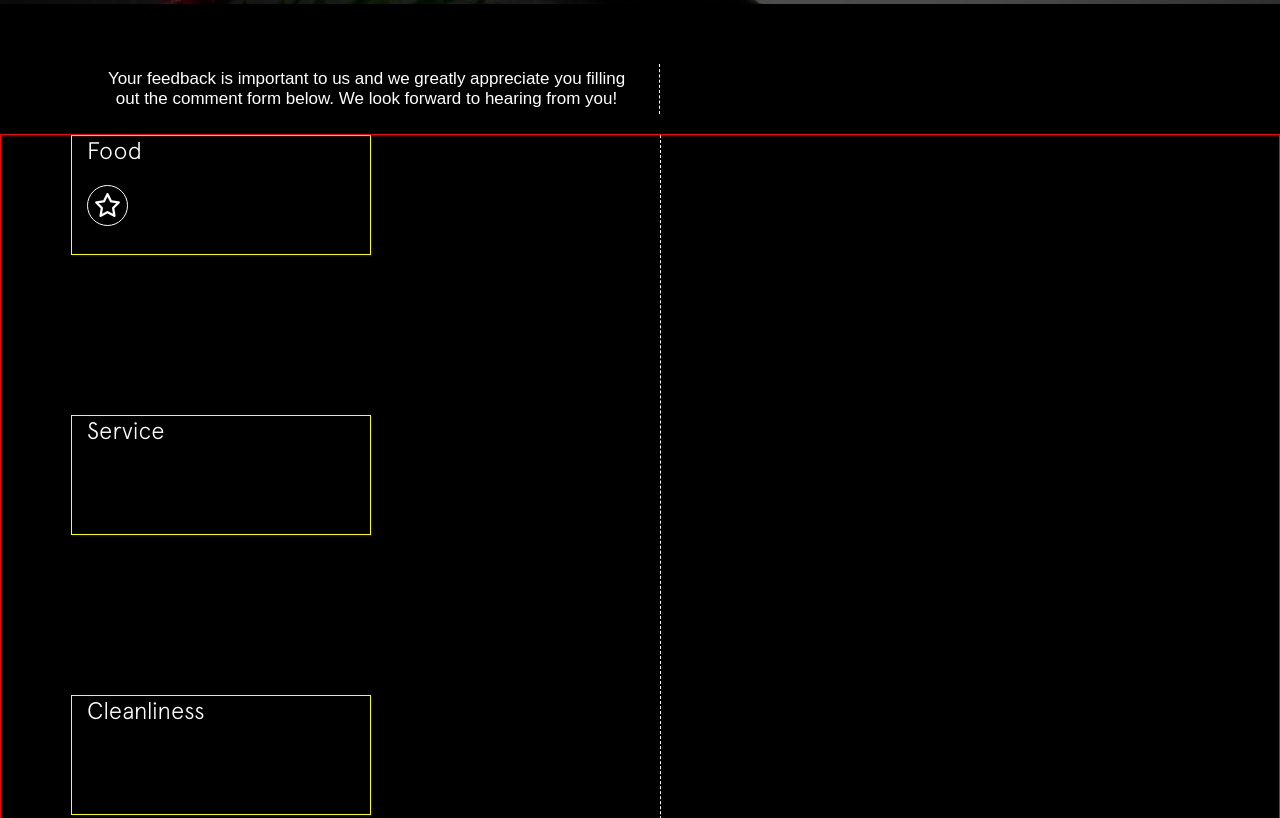
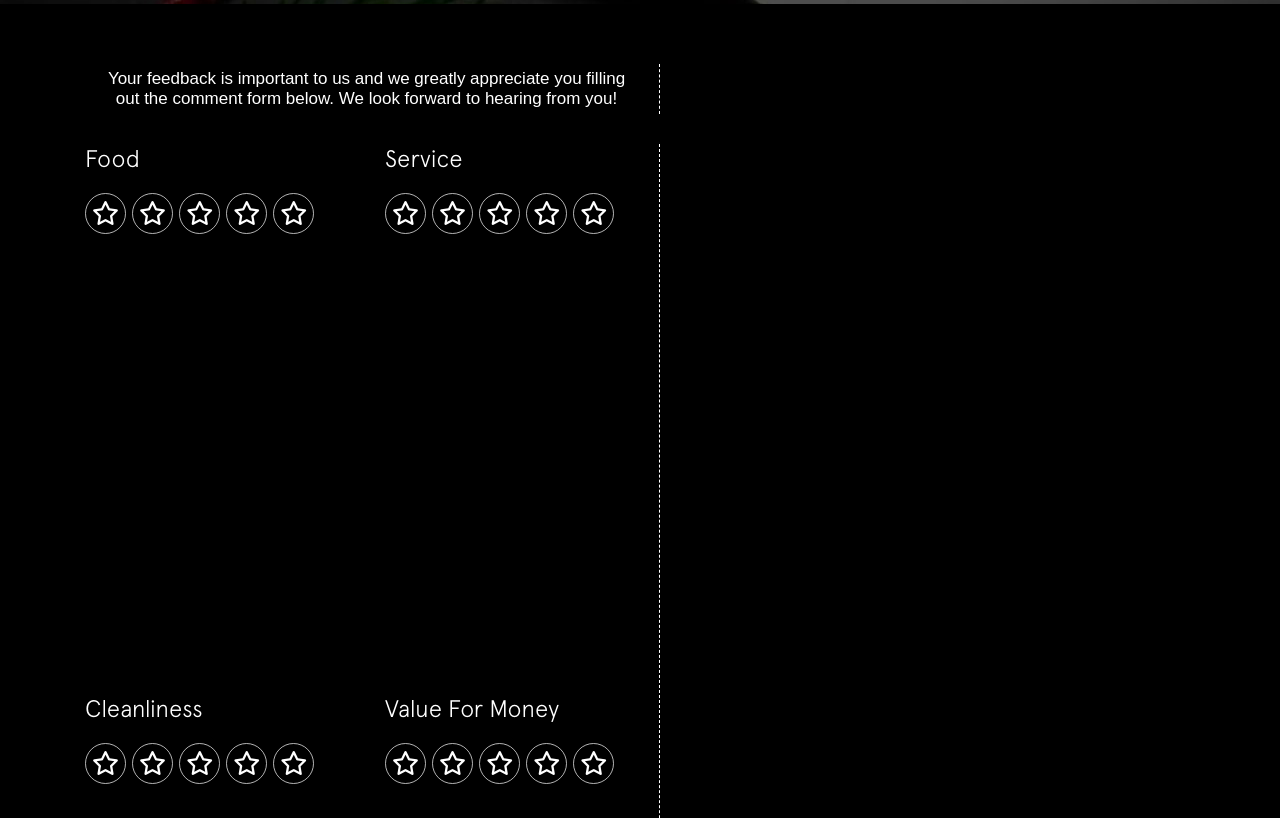
Before and after one commit to saimujtaba/Salt-n-Pepper-Website-Practice, a plain HTML site: page feedback.html in a window 1280 px wide. Shown: the part 839-1657 px from the top of the page. Drawn offline with Linux system fonts and the light colour scheme.

Commit message:
feedback star portion completed

```diff
--- a/feedback.html
+++ b/feedback.html
@@ -82,7 +82,7 @@
     <div class="feedback-portion">
 
 
-        <div class="feedback-portion-1 d-flex gap-4">
+        <div class="feedback-portion-1 d-flex flex-wrap">
 
             <div class="portion-1-sub-container">
 
@@ -90,7 +90,11 @@
                     food
                 </p>
 
-                    <i class="fa-regular fa-star star-icon"></i>
+                <i class="fa-regular fa-star star-icon"></i>
+                <i class="fa-regular fa-star star-icon"></i>
+                <i class="fa-regular fa-star star-icon"></i>
+                <i class="fa-regular fa-star star-icon"></i>
+                <i class="fa-regular fa-star star-icon"></i>
 
             </div>
 
@@ -100,6 +104,13 @@
                     service
                 </p>
 
+                <i class="fa-regular fa-star star-icon"></i>
+                <i class="fa-regular fa-star star-icon"></i>
+                <i class="fa-regular fa-star star-icon"></i>
+                <i class="fa-regular fa-star star-icon"></i>
+                <i class="fa-regular fa-star star-icon"></i>
+
+
             </div>
 
             <div class="portion-1-sub-container">
@@ -108,6 +119,12 @@
                     cleanliness
                 </p>
 
+                <i class="fa-regular fa-star star-icon"></i>
+                <i class="fa-regular fa-star star-icon"></i>
+                <i class="fa-regular fa-star star-icon"></i>
+                <i class="fa-regular fa-star star-icon"></i>
+                <i class="fa-regular fa-star star-icon"></i>
+
             </div>
 
             <div class="portion-1-sub-container">
@@ -115,6 +132,12 @@
                 <p>
                     value for money
                 </p>
+
+                <i class="fa-regular fa-star star-icon"></i>
+                <i class="fa-regular fa-star star-icon"></i>
+                <i class="fa-regular fa-star star-icon"></i>
+                <i class="fa-regular fa-star star-icon"></i>
+                <i class="fa-regular fa-star star-icon"></i>
 
             </div>
 
--- a/styles/feedback.css
+++ b/styles/feedback.css
@@ -122,7 +122,6 @@
 .feedback-portion{
     width: 100%;
     height: 1200px;
-    border: 1px solid red;
     display: flex;
     padding: 0px 30px 30px 30px;
 }
@@ -131,6 +130,7 @@
     width: 630px;
     height: 1100px;
     border-right: 1px dashed white;
+    margin-top: 10px;
 }
 
 .feedback-portion-2{
@@ -140,19 +140,18 @@
 }
 
 .portion-1-sub-container{
-    width: 300px;
+    width: 260px;
     height: 120px;
     padding: 0px 15px;
     font-size: 24px;
     font-family: apercu;
     text-transform: capitalize;
     margin-left: 40px;
-    border: 1px solid yellow;
 }
 
 .star-icon{
     background-color: transparent;
-    border: 1px solid #ffffff;
+    border: 1px solid #ffffffB3;
     border-radius: 30px;
     padding: 7px 6px 8px;
     margin-top: 20px;
```
